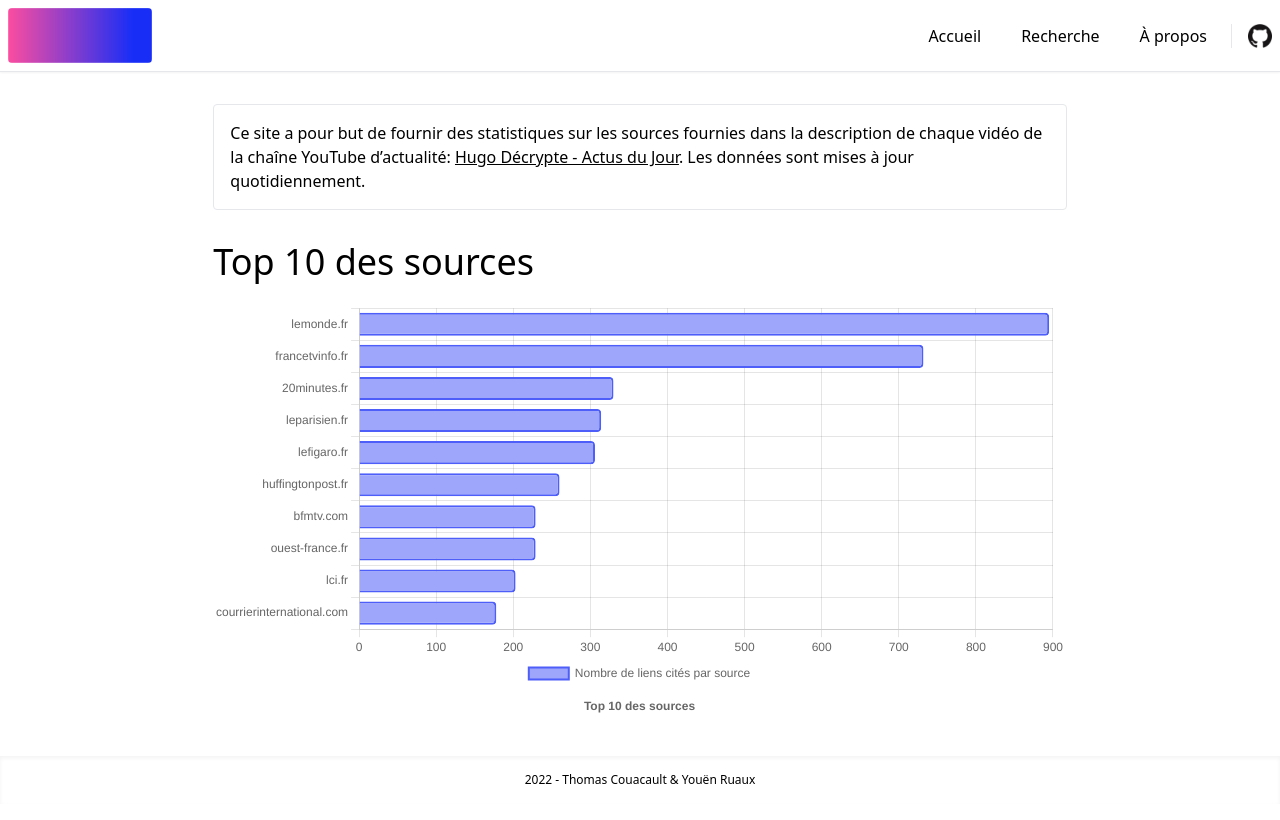
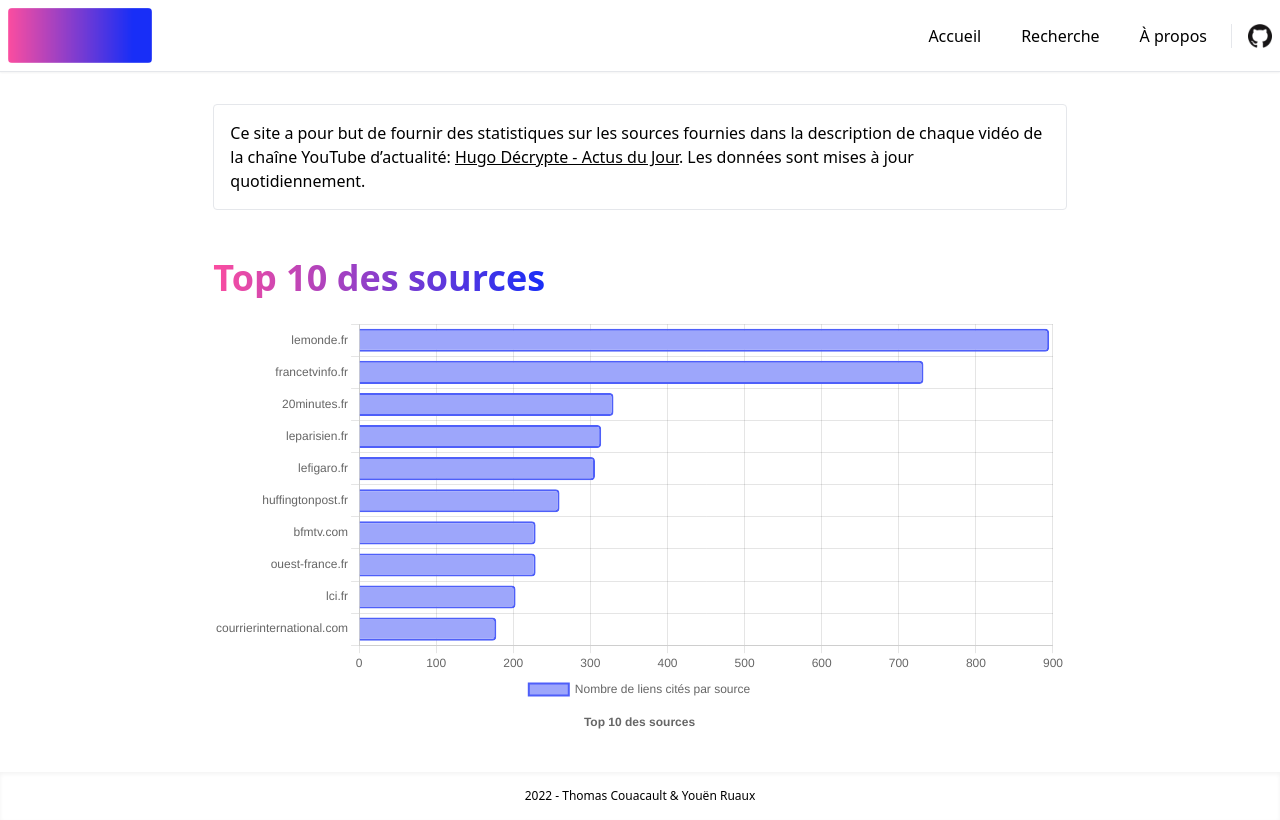
Before and after one commit to Sources-Hugo-Decrypte/sources-hugo-decrypte-web, a React (Create React App) app: page / in a window 1280 px wide. Built offline with nearby package versions, Linux system fonts and the light colour scheme.

Commit message:
Add text gradient to section titles

```diff
--- a/src/Components/Common/SectionTitle.tsx
+++ b/src/Components/Common/SectionTitle.tsx
@@ -1,5 +1,5 @@
 function SectionTitle({ title }: { title: string }) {
-    return <h1 className="text-4xl my-4">{title}</h1>
+    return <h1 className="text-4xl my-4 font-extrabold text-transparent bg-clip-text bg-gradient-to-r from-purple-400 to-blue-400 inline-block">{title}</h1>
 }
 
 export default SectionTitle;
```
